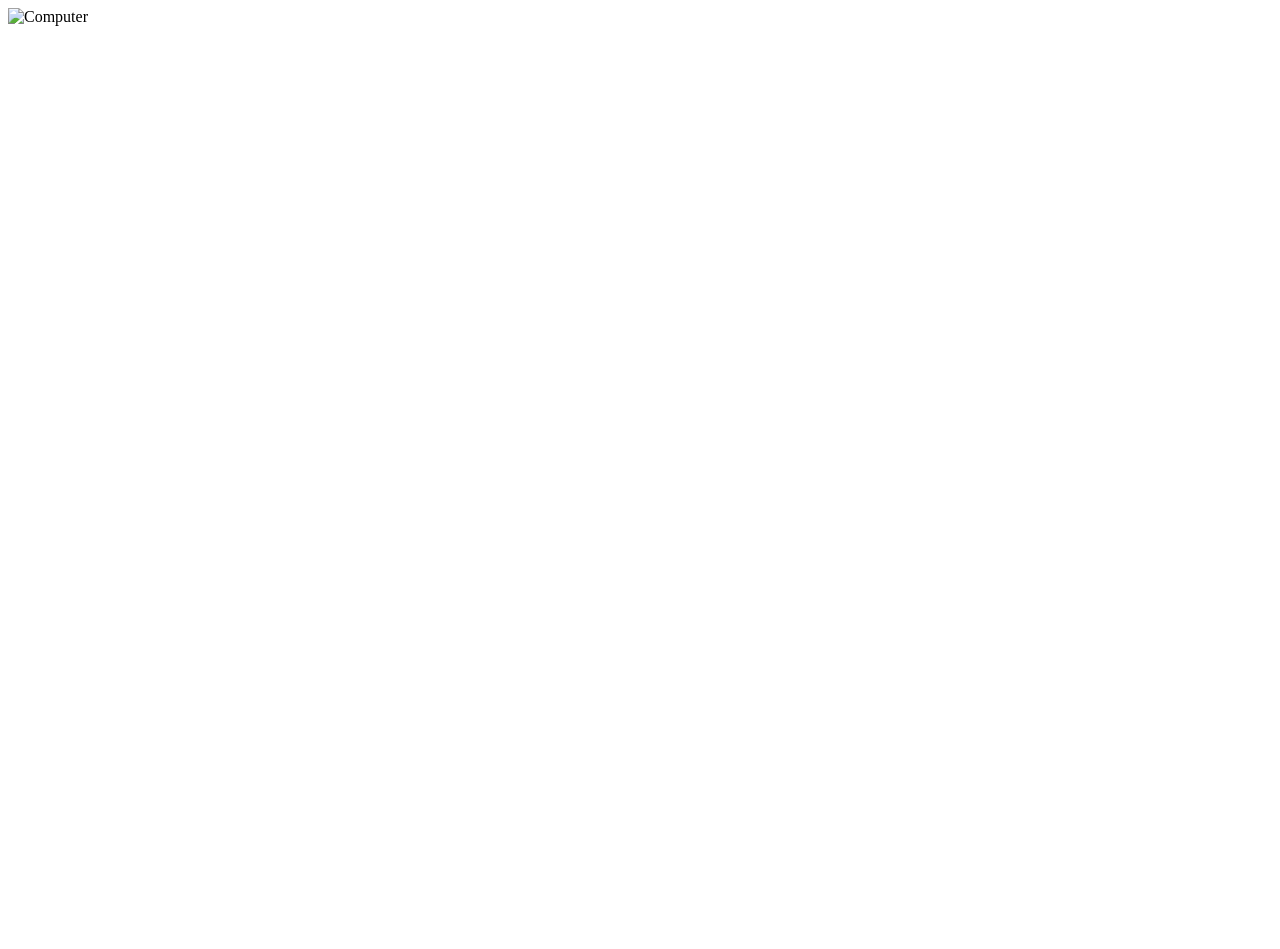
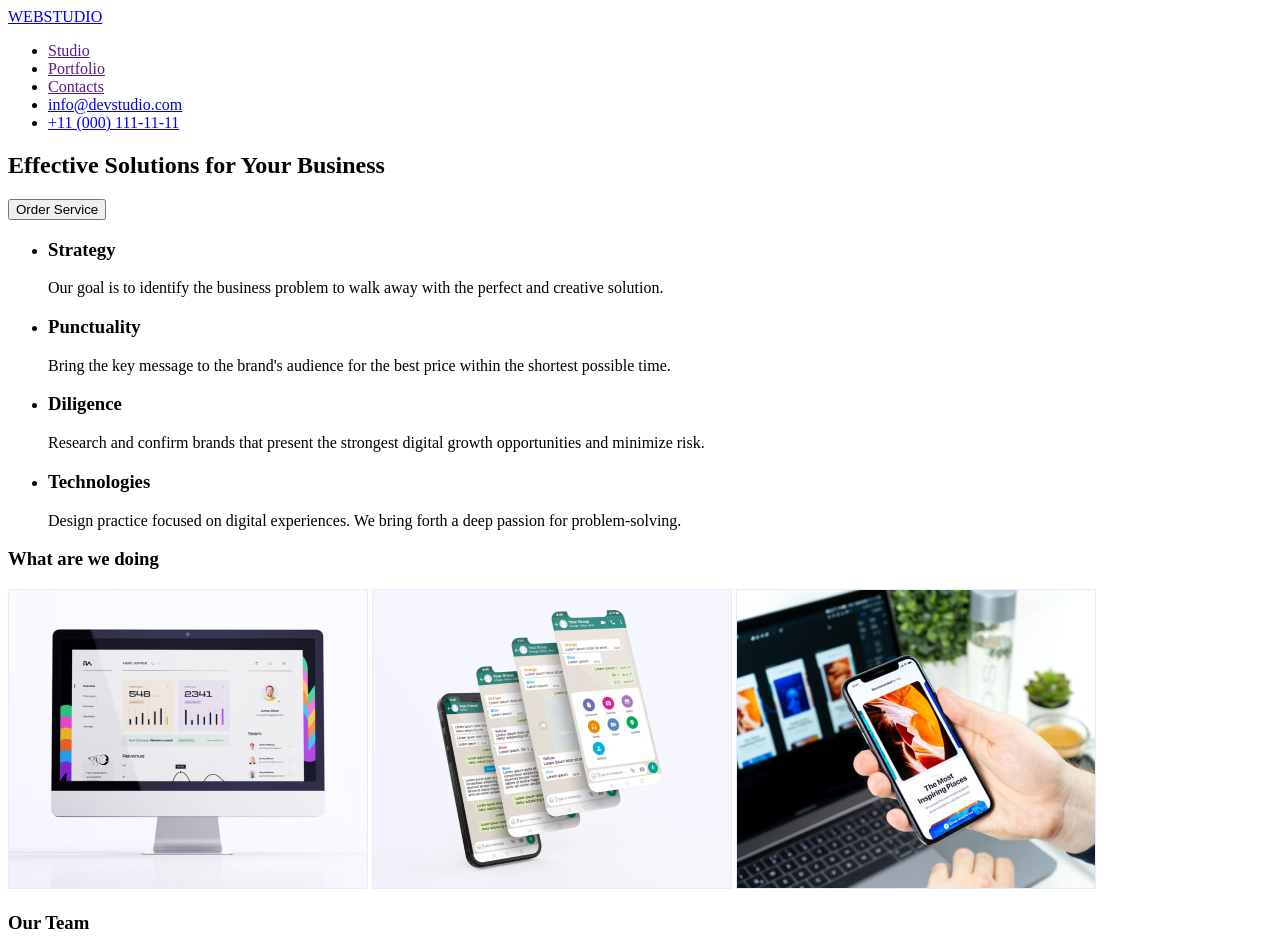
Before and after one commit to merichkamon13/goit-markup-hw-01, a plain HTML site: page index.html in a window 1280 px wide. Shown: the top 949 px of the page. Before the commit the page ends 800 px from the top, so only its background shows below. Drawn offline with Linux system fonts and the light colour scheme.

Commit message:
Add heater, section 1,2,3 footer

```diff
--- a/index.html
+++ b/index.html
@@ -10,21 +10,92 @@
     <title>Document</title>
 </head>
 <body>
-<header></header>
+<header>
+  <nav>
+  <a href="./index.html"><span>WEB</span>STUDIO</a>
+  <ul>
+    <li>
+      <a href="">Studio</a>
+    </li>
+    <li>
+      <a href="">Portfolio</a>
+    </li>
+    <li>
+      <a href="">Contacts</a>
+    </li>
+    <li>
+      <a href="mailto:info@devstudio.com">info@devstudio.com</a>
+    </li>
+    <li>
+      <a href="tel:+11 (000) 111-11-11">+11 (000) 111-11-11</a>
+    </li>
+  </ul>
+</nav>
+</header>
 <main>
     <!-- Hero image -->
-    <section></section>
+    <section>
+      <h1>Effective Solutions for Your Business</h1>
+      <button>Order Service</button>
+    </section>
     <!-- Section1 -->
-    <section></section>
+    <section>
+      <ul>
+        <li>
+          <h3>Strategy</h3>
+          <p>Our goal is to identify the business problem to walk away with the perfect and creative solution.</p>
+        </li>
+        <li>
+        <h3>Punctuality</h3>
+        <p>Bring the key message to the brand's audience for the best price within the shortest possible time.</p>
+      </li>
+      <li>
+        <h3>Diligence</h3>
+        <p>Research and confirm brands that present the strongest digital growth opportunities and minimize risk.</p>
+      </li>
+      <li>
+       <h3>Technologies</h3>
+       <p>Design practice focused on digital experiences. We bring forth a deep passion for problem-solving.</p>
+      </li>
+      </ul>
+    </section>
     <!-- Section2 -->
-    <section></section>
+    <section>
+      <h3>What are we doing</h3>
+      <img src="./images/do/img 1.jpg" alt="Computer" width="360" height="300" />
+      <img src="./images/do/Rectangle 71.jpg" alt="Phone" width="360" height="300" />
+      <img src="./images/do/img 3.jpg" alt="Phone in hand" width="360" height="300" />
+    </section>
     <!-- Section3 -->
     <section>
-      <img src="./images/img 1.jpg" alt="Computer" width="360" height="300" />
+      <h3>Our Team</h3>
+      <ul>
+        <li>
+      <img src="./images/team/img (4).png" alt="Mark" width="264" height="260"/>
+      <h3>Mark Guerrero</h3>
+      <p>Product Designer</p>
+    </li>
+    <li>
+      <img src="./images/team/img (1).png" alt="Tom" width="264" height="260"/>
+      <h3>Tom Ford</h3>
+      <p>Frontend Developer</p>
+    </li>
+    <li>
+      <img src="./images/team/img (2).jpg" alt="Camila" width="264" height="260"/>
+    <h3>Camila Garcia</h3>
+    <p>Marketing</p>
+    </li>
+    <li>
+      <img src="./images/team/img (3).jpg" alt="Daniel" width="264" height="260"/>
+      <h3>Daniel Wilson</h3>
+      <p>UI Designer</p>
+    </li>
+    </ul>
     </section>
-    <!-- Section4 -->
-    <section></section>
 </main>
-<footer></footer>
+<footer>
+    <a href="./index.html"><span>WEB</span>STUDIO</a>
+  <p>Increase the flow of customers and sales for your business with digital marketing & growth solutions.</p>
+</footer>
 </body>
 </html>
```
Also changed, not shown: images/do/Rectangle 71.jpg (added), images/do/img 1.jpg (added), images/do/img 3.jpg (added), images/team/img (1).png (added), images/team/img (2).jpg (added), images/team/img (3).jpg (added), images/team/img (4).png (added).
